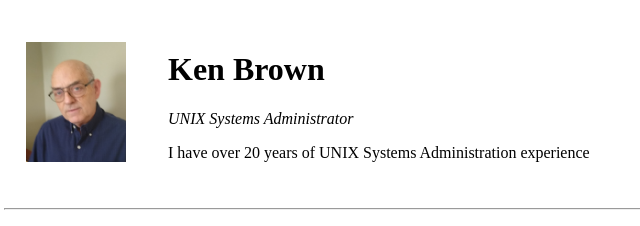
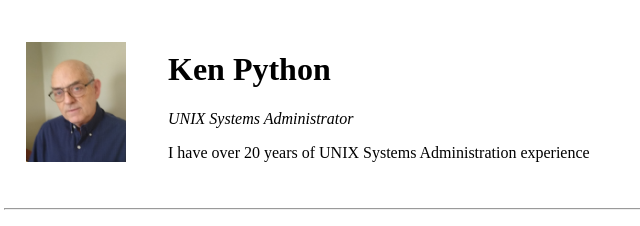
Before and after one commit to gkentpython/first, a plain HTML site: page index.html in a window 1280 px wide. Shown: the top 226 px of the page, 4-644 px from the left. Drawn offline with Linux system fonts and the light colour scheme.

Commit message:
Update index.html

```diff
--- a/index.html
+++ b/index.html
@@ -9,7 +9,7 @@
         <tr>
             <td><img src="IMG_20211126_140206837_BURST000_COVER_TOP.jpg" width="100" height="120"></img></td>
             <td>
-                <h1>Ken Brown</h1>
+                <h1>Ken Python</h1>
                 <p><em>UNIX Systems Administrator</em></p>
                 <p>I have over 20 years of UNIX Systems Administration experience</p>
             </td>
```
